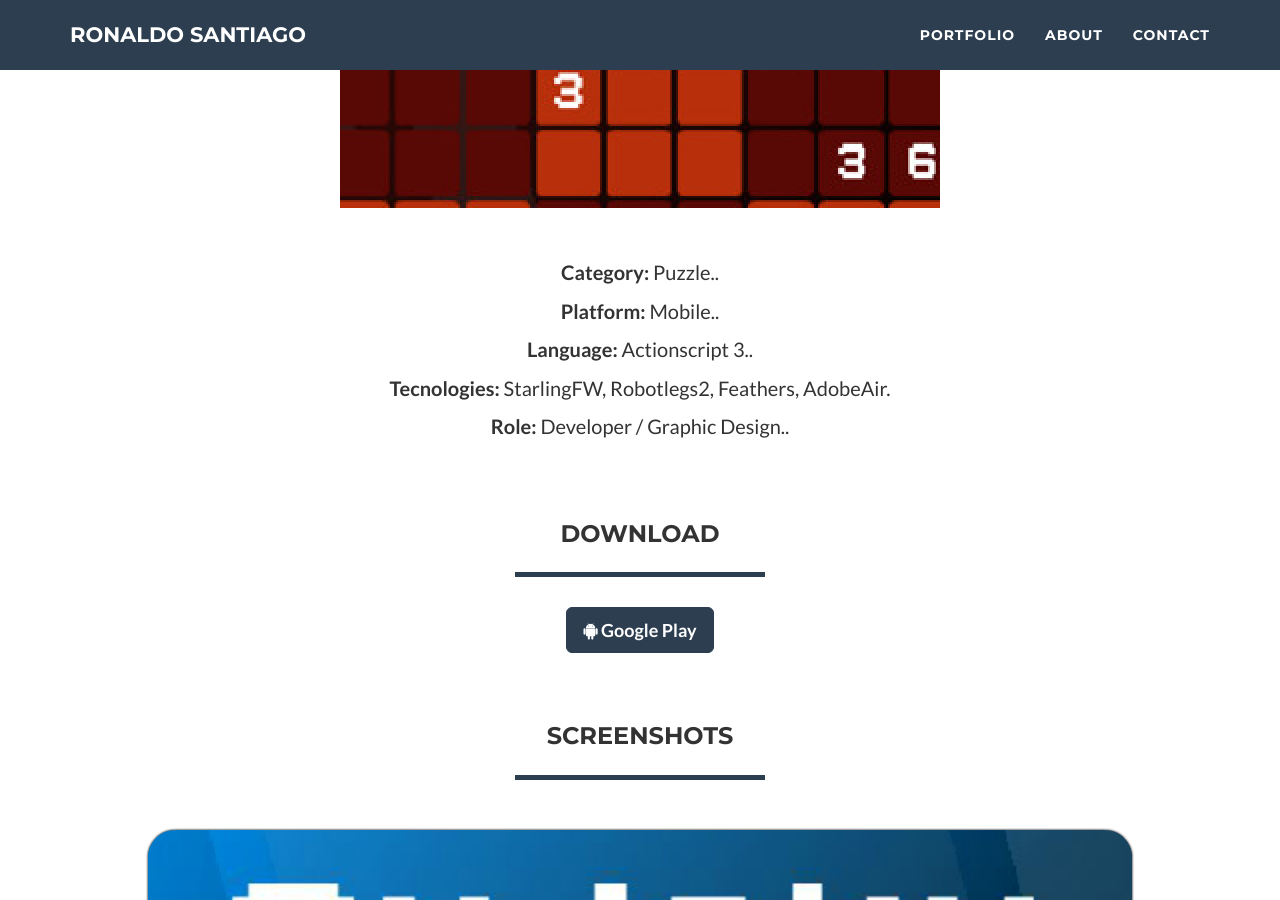
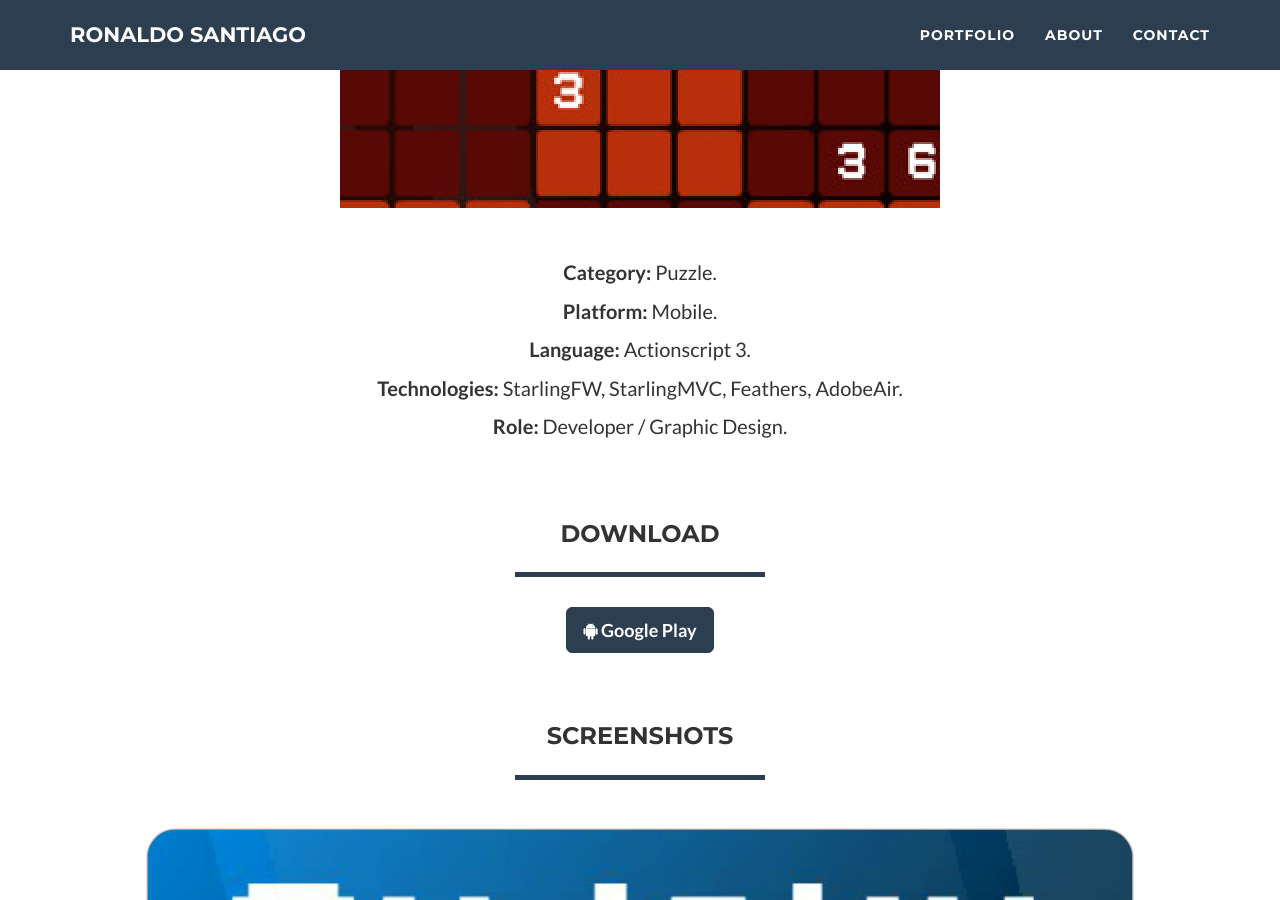
Before and after one commit to RonaldoSetzer/portfolio, a Jekyll site: the page built from pages/games/sudoku.md, in a window 1280 px wide and 900 px high, scrolled down 536 px. Built offline with Jekyll 4.4.1, drawn with Linux system fonts in a browser that asks for light colours; nearby versions of some CDN libraries.

```diff
--- a/_includes/game-list-description.html
+++ b/_includes/game-list-description.html
@@ -3,7 +3,7 @@
         <p><b>Category:</b> {{page.category}}.</p>
         <p><b>Platform:</b> {{page.platform}}.</p>
         <p><b>Language:</b> {{page.language}}.</p>
-        <p><b>Tecnologies:</b> {{page.tecnologies}}.</p>
+        <p><b>Technologies:</b> {{page.tecnologies}}.</p>
         <p><b>Role:</b> {{page.role}}.</p>
     </div>
 </div>
--- a/pages/games/sudoku.md
+++ b/pages/games/sudoku.md
@@ -11,11 +11,11 @@ list: ["cover-img", "description", "list-description", "downloads", "screenshots
 cover-img: "thumb_sudoku.png"
 
 #list-description
-category: Puzzle.
-platform: Mobile.
-language: Actionscript 3.
-tecnologies: "StarlingFW, Robotlegs2, Feathers, AdobeAir"
-role: Developer / Graphic Design.
+category: Puzzle
+platform: Mobile
+language: Actionscript 3
+tecnologies: "StarlingFW, StarlingMVC, Feathers, AdobeAir"
+role: Developer / Graphic Design
 
 #downloads
 android: "https://play.google.com/store/apps/details?id=air.setzer.sudoku"
```
Also changed, not shown: _data/data-open-source.yml (+10 -10 lines), _layouts/open-source.html (+8 -2 lines), pages/games/skyworld.md (+4 -4 lines), pages/games/space_invaders.md (+4 -4 lines), pages/open-source/sudoku.md (added, +46 -0 lines), pages/open-source/tetris.md (added, +52 -0 lines), images/profile/profile.png, images/screenshots/game_tetris.png (added), images/screenshots/ss_tetris_01.png (added), images/screenshots/ss_tetris_02.png (added), images/screenshots/ss_tetris_03.png (added), images/screenshots/ss_tetris_04.png (added), images/thumb/thumb_tetris.png (added), 2 other files.
